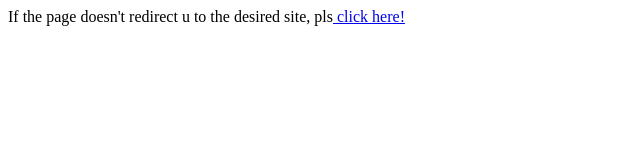
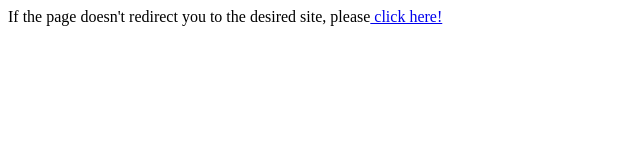
Before and after one commit to arnav-khandelwal/rickroll, a plain HTML site: page index.html in a window 1280 px wide. Shown: the whole page, without its empty margins (0-640 px from the left). Drawn offline with Linux system fonts and the light colour scheme.

Commit message:
Update index.html

```diff
--- a/index.html
+++ b/index.html
@@ -4,6 +4,6 @@
 	<title>awesome page</title>
 </head>
 <body>
-If the page doesn't redirect u to the desired site, pls<a href="https://www.youtube.com/watch?v=dQw4w9WgXcQ"> click here!</a>
+If the page doesn't redirect you to the desired site, please<a href="https://www.youtube.com/watch?v=dQw4w9WgXcQ"> click here!</a>
 </body>
 </html>
```
